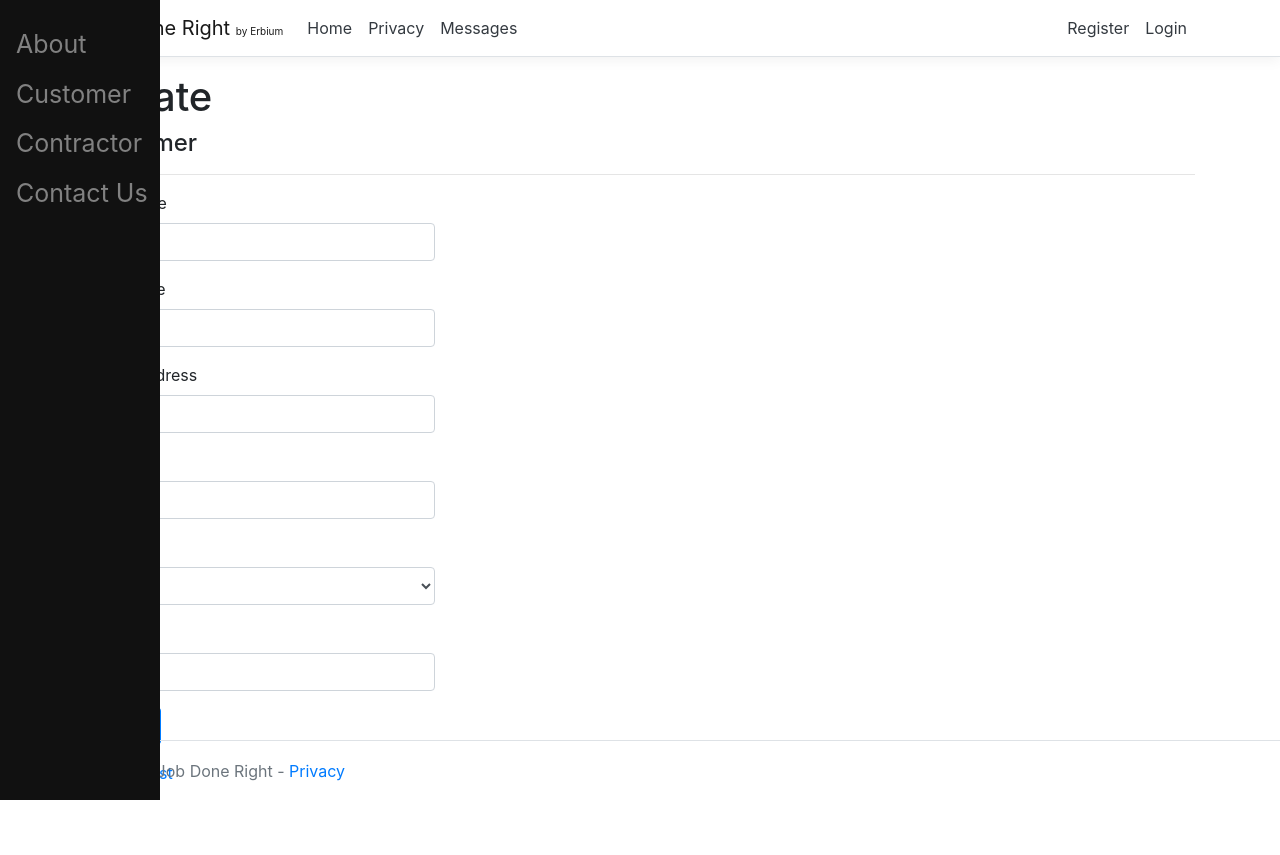
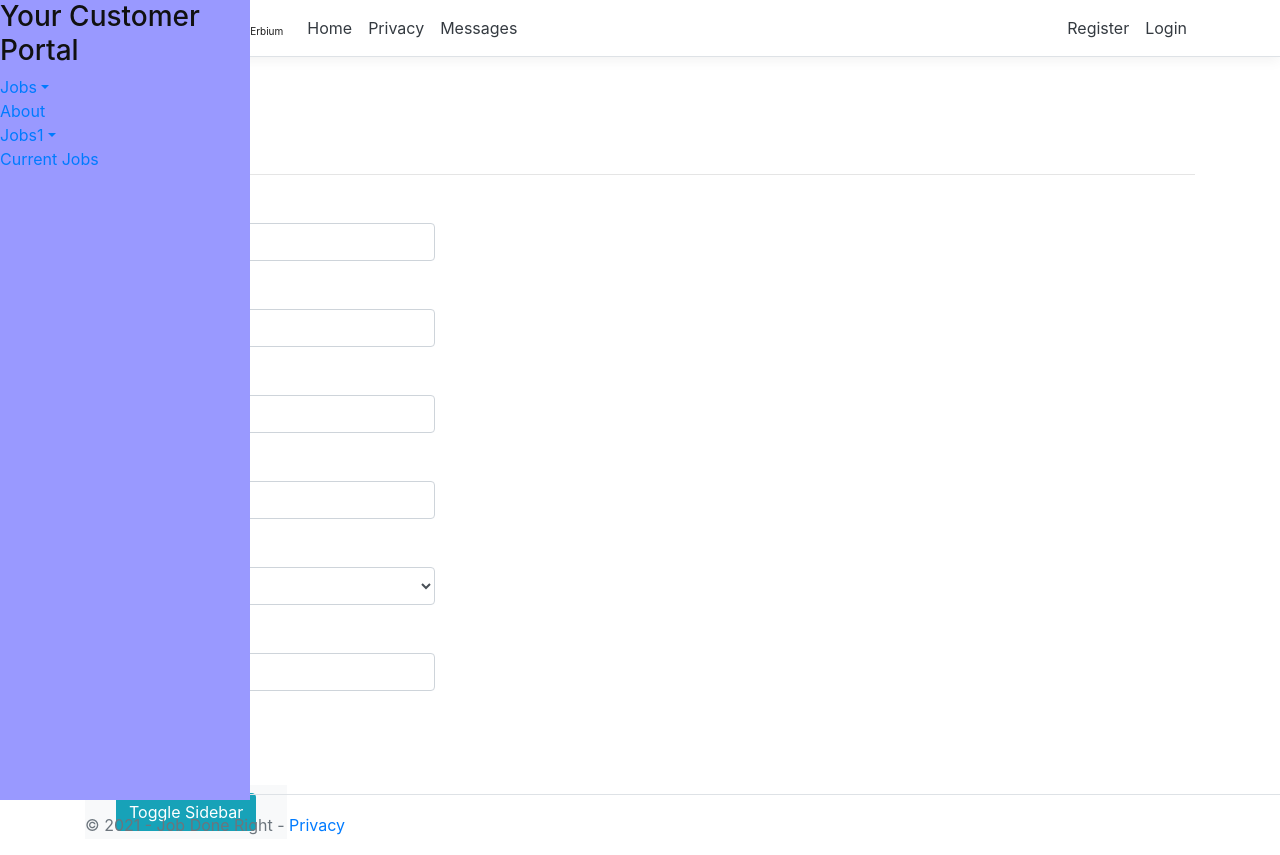
Before and after one commit to GRy82/ErbiumCapstoneRepo, an ASP.NET Core app: page /Customers/Create in a window 1280 px wide. Before the commit the page ends 800 px from the top, so only its background shows below. Run offline with ASP.NET Core 8, Linux system fonts and the light colour scheme; some libraries are stand-ins or nearby versions.

Commit message:
continue work with look, sidebar of different pages

```diff
--- a/ErbiumCapstone/Views/Customers/Create.cshtml
+++ b/ErbiumCapstone/Views/Customers/Create.cshtml
@@ -54,6 +54,66 @@
     <a asp-action="Index">Back to List</a>
 </div>
 
+<div class="wrapper">
+    <!-- Sidebar -->
+    <nav id="sidebar">
+        <div class="sidebar-header">
+            <h3>Your Customer Portal</h3>
+        </div>
+
+        <ul class="list-unstyled components">
+            <li class="active">
+                <a href="#homeSubmenu" data-toggle="collapse" aria-expanded="false" class="dropdown-toggle">Jobs</a>
+                <ul class="collapse list-unstyled" id="homeSubmenu">
+                    <li>
+                        <a href="#">Job 1</a>
+                    </li>
+                    <li>
+                        <a href="#">Job 2</a>
+                    </li>
+                    <li>
+                        <a href="#">Job 3</a>
+                    </li>
+                </ul>
+            </li>
+            <li>
+                <a href="#">About</a>
+            </li>
+            <li>
+                <a href="#pageSubmenu" data-toggle="collapse" aria-expanded="false" class="dropdown-toggle">Jobs1</a>
+                <ul class="collapse list-unstyled" id="pageSubmenu">
+                    <li>
+                        <a href="#">Job 1</a>
+                    </li>
+                    <li>
+                        <a href="#">Job 2</a>
+                    </li>
+                    <li>
+                        <a href="#">Job 3</a>
+                    </li>
+                </ul>
+            </li>
+            <li>
+                <a href="#">Current Jobs</a>
+            </li>
+        </ul>
+
+    </nav>
+    <!-- Page Content -->
+    <div id="content">
+
+        <nav class="navbar navbar-expand-lg navbar-light bg-light">
+            <div class="container-fluid">
+
+                <button type="button" id="sidebarCollapse" class="btn btn-info">
+                    <i class="fas fa-align-left"></i>
+                    <span>Toggle Sidebar</span>
+                </button>
+            </div>
+        </nav>
+    </div>
+</div>
+
 @section Scripts {
     @{await Html.RenderPartialAsync("_ValidationScriptsPartial");}
 }
--- a/ErbiumCapstone/wwwroot/css/site.css
+++ b/ErbiumCapstone/wwwroot/css/site.css
@@ -113,3 +113,20 @@ body {
             font-size: 18px;
         }
 }
+
+.wrapper {
+    display: flex;
+    width: 100%;
+}
+
+#sidebar {
+    width: 250px;
+    position: fixed;
+    top: 0;
+    left: 0;
+    height: 100vh;
+    z-index: 999;
+    background: #9999FF;
+    color: #111;
+    transition: all 0.3s;
+}
```
Also changed, not shown: ErbiumCapstone/ApiKeys 2.cs (added, +24 -0 lines).
